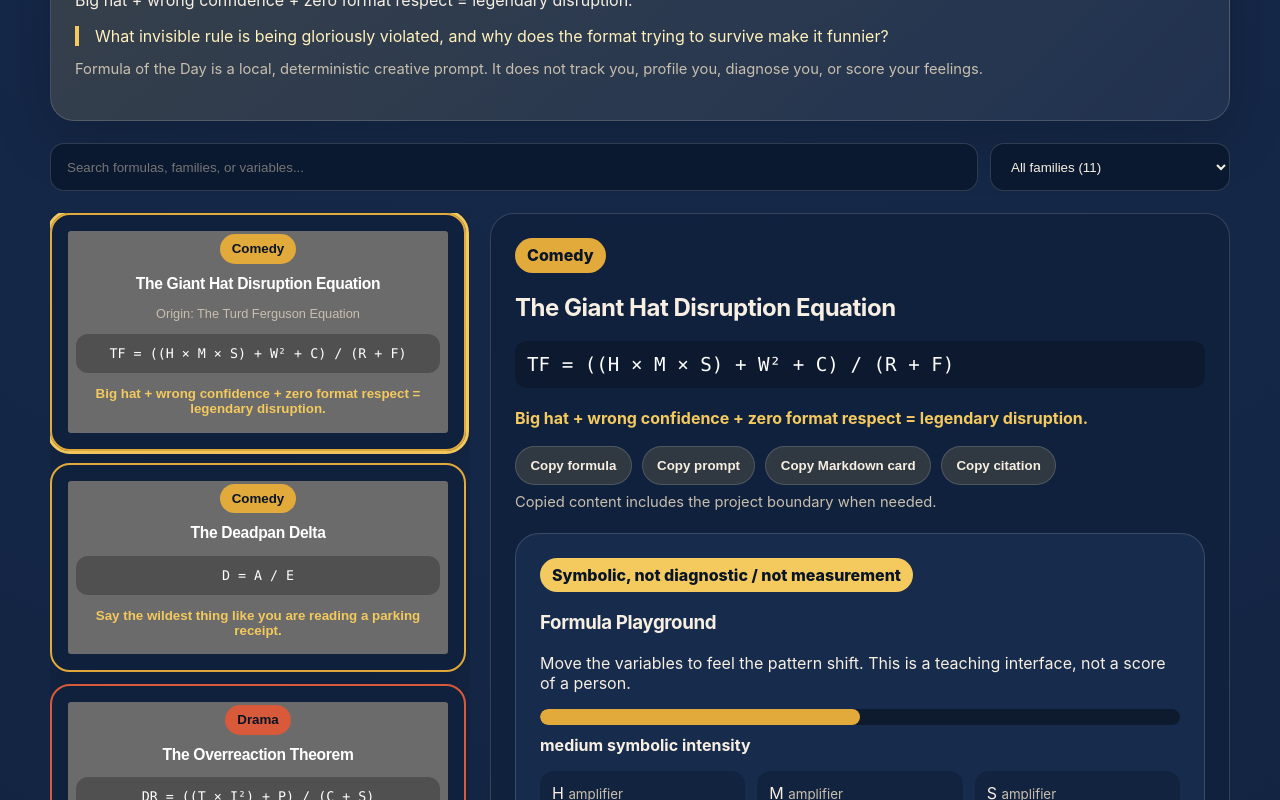
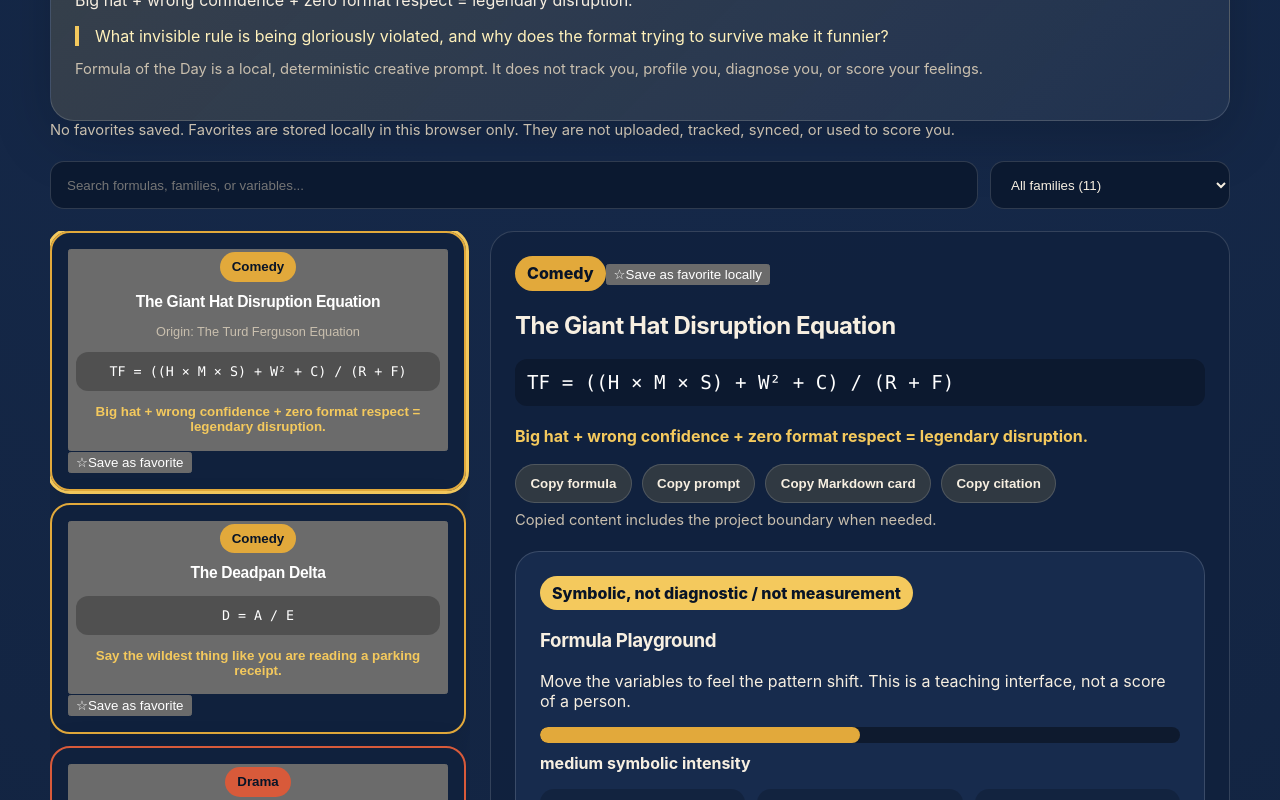
Before and after one commit to MichaelWave369/hidden-equations-of-feeling, a React (Vite) app: page / in a window 1280 px wide. Shown: the part 520-1320 px from the top of the page. Built offline with nearby package versions, Linux system fonts and the light colour scheme.

Commit message:
Wire local favorites into app

```diff
--- a/src/App.tsx
+++ b/src/App.tsx
@@ -20,6 +20,14 @@ import { getCardIdFromHash, setCardHash } from './lib/hashRouting';
 import type { ExampleGalleryRecord } from './lib/formatMarkdown';
 import { getExamplesForFormula } from './lib/exampleSelectors';
 import {
+  clearFavoriteFormulaIds,
+  getFavoritesStatusText,
+  isFavoriteFormula,
+  readFavoriteFormulaIds,
+  toggleFavoriteFormulaId,
+  writeFavoriteFormulaIds
+} from './lib/favoritesStorage';
+import {
   findRelationship,
   formatRelationshipType,
   getCompareBoundaryText,
@@ -37,11 +45,17 @@ function getInitialSelectedId(): string {
   return findFormulaById(cards, hashCardId)?.id ?? getDefaultFormula(cards)?.id ?? '';
 }
 
+function getInitialFavoriteIds(): string[] {
+  return readFavoriteFormulaIds().value;
+}
+
 export default function App() {
   const [query, setQuery] = useState('');
   const [family, setFamily] = useState<FamilyFilter>('all');
   const [selectedId, setSelectedId] = useState(getInitialSelectedId);
   const [compareId, setCompareId] = useState(cards[1]?.id ?? getDefaultFormula(cards)?.id ?? '');
+  const [favoriteIds, setFavoriteIds] = useState<string[]>(getInitialFavoriteIds);
+  const [favoritesStatus, setFavoritesStatus] = useState(getFavoritesStatusText(favoriteIds.length));
 
   useEffect(() => {
     const handleHashChange = () => {
@@ -72,6 +86,19 @@ export default function App() {
     setCardHash(cardId);
   };
 
+  const handleToggleFavorite = (formulaId: string) => {
+    const nextFavoriteIds = toggleFavoriteFormulaId(favoriteIds, formulaId);
+    const result = writeFavoriteFormulaIds(nextFavoriteIds);
+    setFavoriteIds(result.value);
+    setFavoritesStatus(result.ok ? getFavoritesStatusText(result.value.length) : result.message);
+  };
+
+  const handleClearFavorites = () => {
+    const result = clearFavoriteFormulaIds();
+    setFavoriteIds([]);
+    setFavoritesStatus(result.ok ? getFavoritesStatusText(0) : result.message);
+  };
+
   const handleRecommendedPair = (pairKey: string) => {
     const [sourceId, targetId] = pairKey.split('::');
     if (!sourceId || !targetId) return;
@@ -96,6 +123,13 @@ export default function App() {
 
       <FormulaOfTheDay cards={cards} onSelectFormula={handleSelectCard} />
 
+      <section className="favorites-panel" aria-label="Local favorites">
+        <p className="copy-status" role="status" aria-live="polite">{favoritesStatus}</p>
+        {favoriteIds.length > 0 && (
+          <button type="button" onClick={handleClearFavorites}>Clear local favorites</button>
+        )}
+      </section>
+
       <section className="toolbar" aria-label="Filter formula cards">
         <input value={query} onChange={e => setQuery(e.target.value)} placeholder="Search formulas, families, or variables..." />
         <select value={family} onChange={e => setFamily(e.target.value as FamilyFilter)}>
@@ -109,9 +143,26 @@ export default function App() {
 
       <section className="layout">
         <aside className="card-grid">
-          {filtered.map(card => <FormulaCardView key={card.id} card={card} selected={card.id === selected?.id} onSelect={handleSelectCard} />)}
+          {filtered.map(card => (
+            <FormulaCardView
+              key={card.id}
+              card={card}
+              selected={card.id === selected?.id}
+              onSelect={handleSelectCard}
+              isFavorite={isFavoriteFormula(favoriteIds, card.id)}
+              onToggleFavorite={handleToggleFavorite}
+            />
+          ))}
         </aside>
-        {selected && <DetailPanel card={selected} related={related} examples={selectedExamples} />}
+        {selected && (
+          <DetailPanel
+            card={selected}
+            related={related}
+            examples={selectedExamples}
+            isFavorite={isFavoriteFormula(favoriteIds, selected.id)}
+            onToggleFavorite={handleToggleFavorite}
+          />
+        )}
       </section>
 
       <section className="compare-panel">
```
